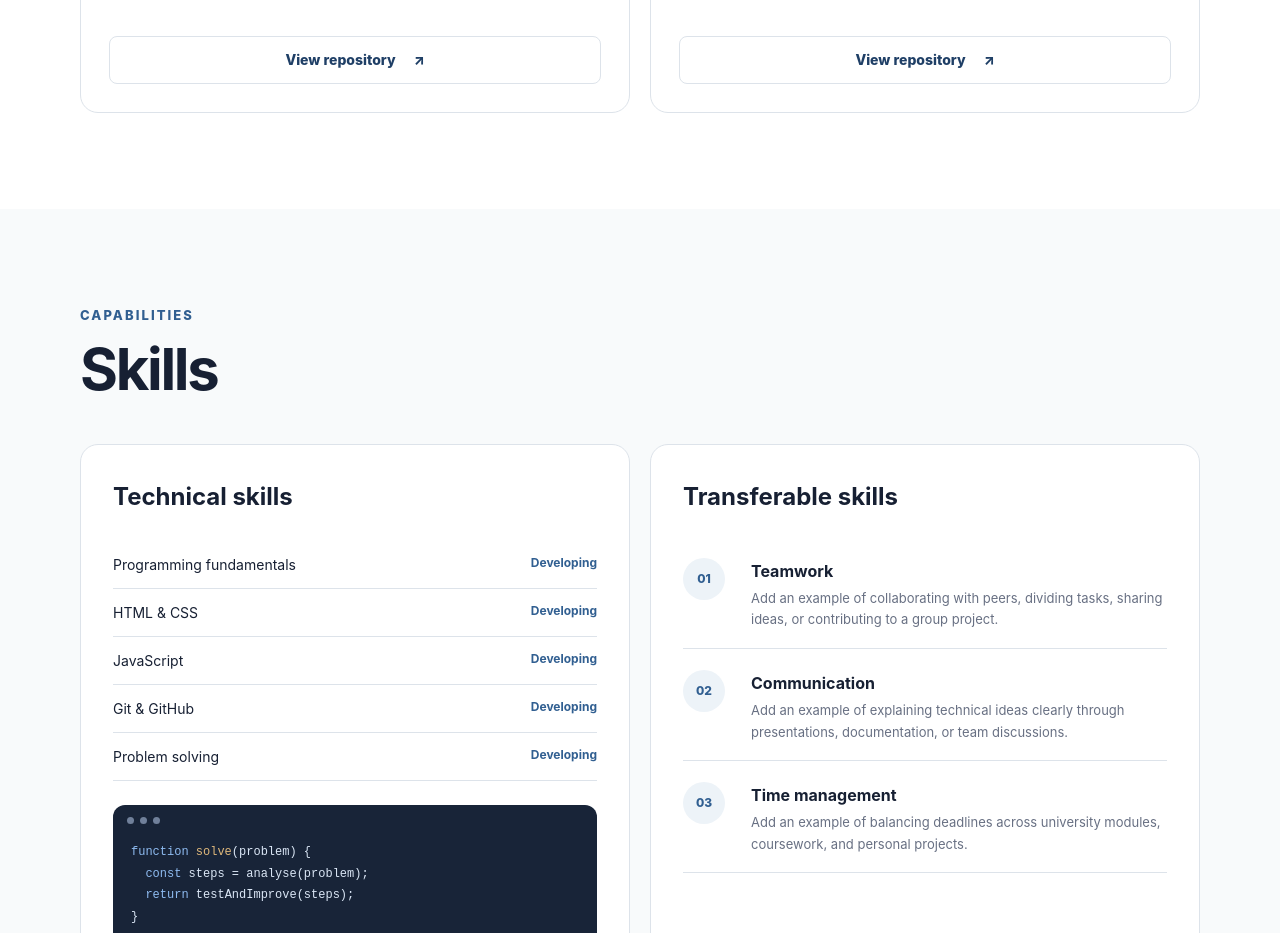
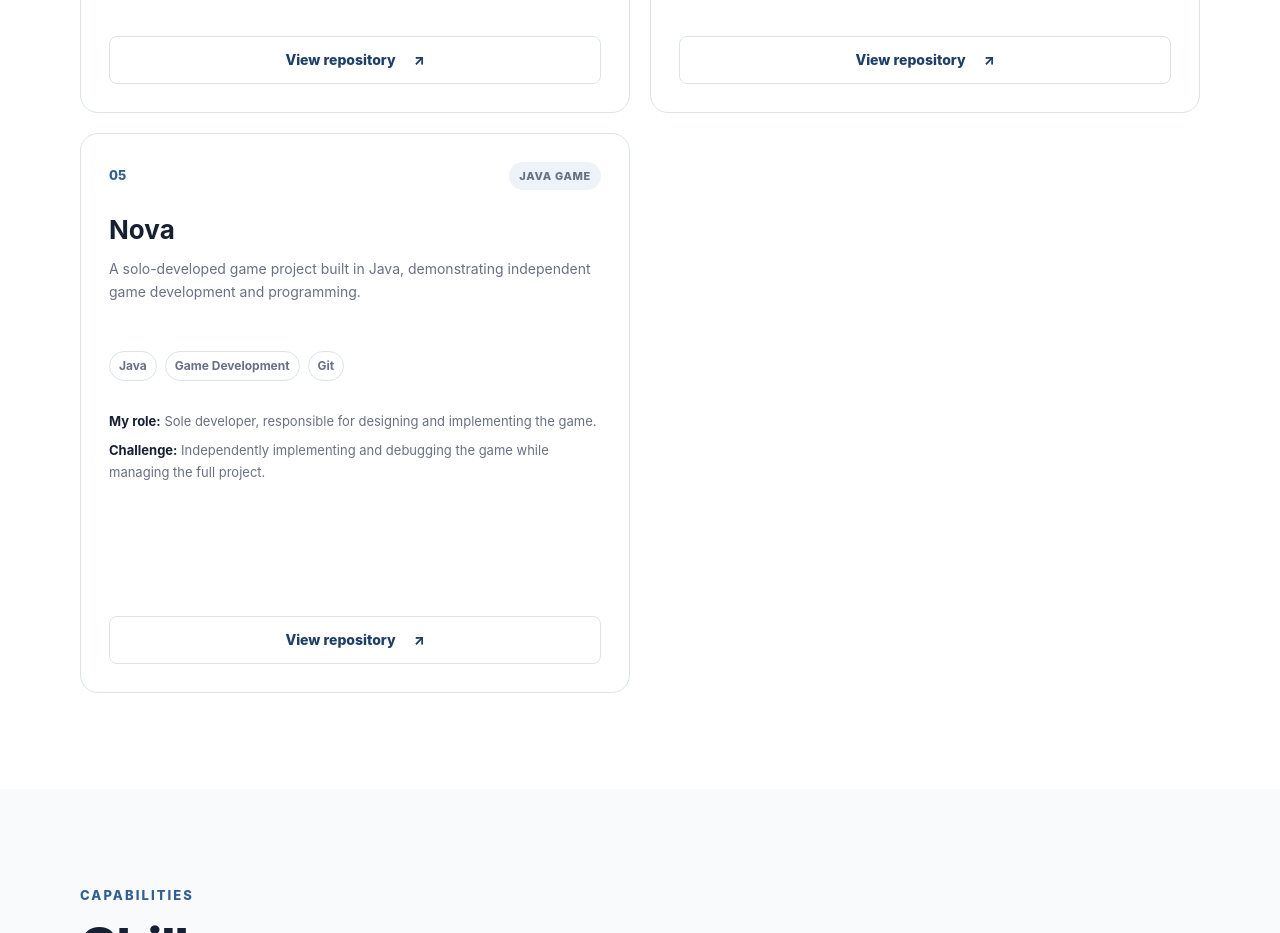
Before and after one commit to faisalsyero/EmployabilityProject, a plain HTML site: page index.html in a window 1280 px wide. Shown: the part 2000-2933 px from the top of the page. Drawn offline with Linux system fonts and the light colour scheme.

Commit message:
Add Nova Java game project to portfolio
Highlight the solo-developed Java game and link to its repository.

Co-authored-by: Copilot <223556219+Copilot@users.noreply.github.com>

```diff
--- a/index.html
+++ b/index.html
@@ -185,6 +185,31 @@
                 <span aria-hidden="true">↗</span>
               </button>
             </article>
+
+            <article class="project-card">
+              <div class="project-top">
+                <span class="project-number">05</span>
+                <span class="project-type">Java Game</span>
+              </div>
+              <h3>Nova</h3>
+              <p>
+                A solo-developed game project built in Java, demonstrating
+                independent game development and programming.
+              </p>
+              <ul class="tag-list" aria-label="Technologies used">
+                <li>Java</li>
+                <li>Game Development</li>
+                <li>Git</li>
+              </ul>
+              <div class="project-details">
+                <p><strong>My role:</strong> Sole developer, responsible for designing and implementing the game.</p>
+                <p><strong>Challenge:</strong> Independently implementing and debugging the game while managing the full project.</p>
+              </div>
+              <button class="button button-project" type="button" data-url="https://github.com/faisalsyero/nova-game.git">
+                View repository
+                <span aria-hidden="true">↗</span>
+              </button>
+            </article>
           </div>
         </div>
       </section>
```
Also changed, not shown: 1 other file.
